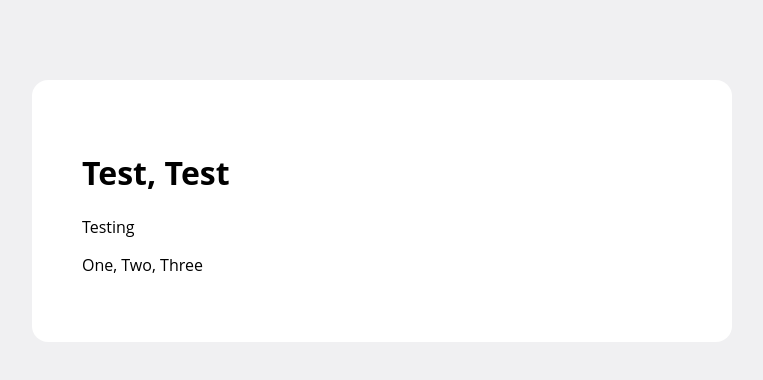
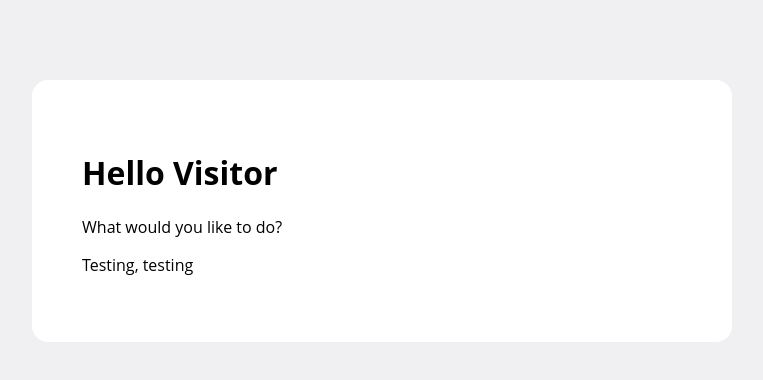
Before and after one commit to xterri/translation_bot, a website: page web/main.html in a window 1280 px wide. Shown: the whole page, without its empty margins (258-1021 px from the left). Drawn offline with Linux system fonts and the light colour scheme.

Commit message:
changing the heroku web page info

```diff
--- a/web/main.html
+++ b/web/main.html
@@ -38,9 +38,9 @@
 </head>
 <body>
 	<div class="main-content">
-		<h1>Test, Test</h1>
-		<p>Testing</p>
-		<p>One, Two, Three</p>
+		<h1>Hello Visitor</h1>
+		<p>What would you like to do?</p>
+		<p>Testing, testing</p>
 	</div>
 </body>
 </html>
```
